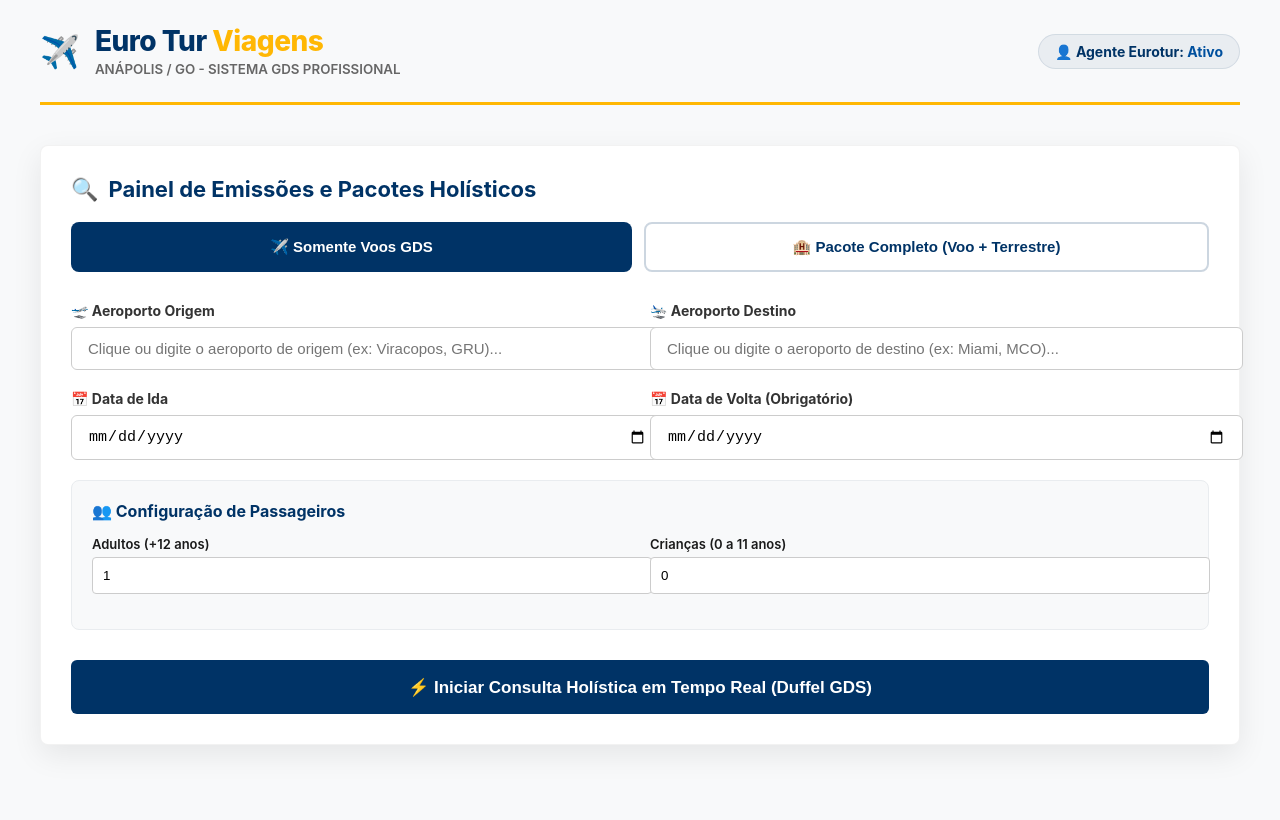
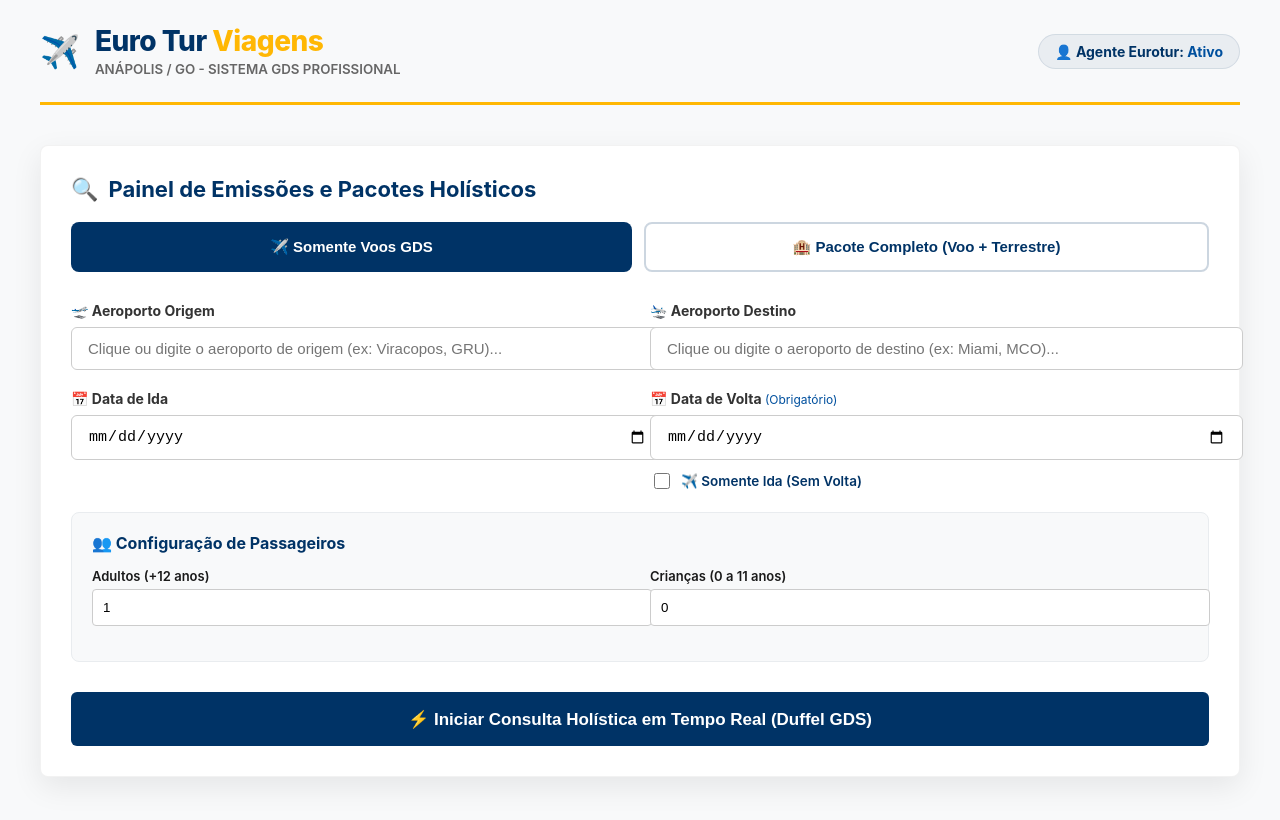
Before and after one commit to geovanny3456545-cell/agencia-turismo-app, a Next.js app: page / in a window 1280 px wide. Shown: the top 820 px of the page. Built offline with nearby package versions, Linux system fonts and the light colour scheme.

Commit message:
feat: make return date optional and add isOneWay (somente ida) checkbox option right below it

```diff
--- a/src/app/page.js
+++ b/src/app/page.js
@@ -23,6 +23,7 @@ export default function Dashboard() {
   const [destination, setDestination] = useState('');
   const [departureDate, setDepartureDate] = useState('');
   const [returnDate, setReturnDate] = useState('');
+  const [isOneWay, setIsOneWay] = useState(false);
   const [adults, setAdults] = useState(1);
   const [children, setChildren] = useState(0);
   const [childAges, setChildAges] = useState([]);
@@ -147,7 +148,7 @@ export default function Dashboard() {
           origin,
           destination,
           departureDate,
-          returnDate: returnDate || null,
+          returnDate: isOneWay ? null : (returnDate || null),
           adults,
           children
         })
@@ -528,17 +529,40 @@ export default function Dashboard() {
               />
             </div>
             <div>
-              <label style={{ display: 'block', marginBottom: '8px', fontWeight: 'bold', fontSize: '14px', color: '#333' }}>
-                📅 Data de Volta (Obrigatório) {returnDate && <span style={{color: 'var(--secondary-color)', fontSize: '12px'}}>({getWeekdayName(returnDate)})</span>}
+              <label style={{ display: 'block', marginBottom: '8px', fontWeight: 'bold', fontSize: '14px', color: isOneWay ? '#999' : '#333' }}>
+                📅 Data de Volta {!isOneWay && <span style={{color: 'var(--secondary-color)', fontSize: '12px', fontWeight: 'normal'}}>(Obrigatório)</span>} {returnDate && <span style={{color: 'var(--secondary-color)', fontSize: '12px'}}>({getWeekdayName(returnDate)})</span>}
               </label>
               <input
                 type="date"
-                required
-                value={returnDate}
+                required={!isOneWay}
+                disabled={isOneWay}
+                value={isOneWay ? '' : returnDate}
                 min={departureDate || new Date().toISOString().split('T')[0]}
                 onChange={(e) => setReturnDate(e.target.value)}
-                style={{ width: '100%', padding: '12px 16px', borderRadius: '6px', border: '1px solid #ccc', fontSize: '15px' }}
+                style={{
+                  width: '100%',
+                  padding: '12px 16px',
+                  borderRadius: '6px',
+                  border: '1px solid #ccc',
+                  fontSize: '15px',
+                  backgroundColor: isOneWay ? '#f5f5f5' : '#fff',
+                  cursor: isOneWay ? 'not-allowed' : 'default'
+                }}
               />
+              <label style={{ display: 'flex', alignItems: 'center', gap: '8px', marginTop: '10px', fontSize: '13.5px', fontWeight: '600', color: 'var(--primary-color)', cursor: 'pointer', userSelect: 'none' }}>
+                <input
+                  type="checkbox"
+                  checked={isOneWay}
+                  onChange={(e) => {
+                    setIsOneWay(e.target.checked);
+                    if (e.target.checked) {
+                      setReturnDate('');
+                    }
+                  }}
+                  style={{ width: '16px', height: '16px', accentColor: 'var(--primary-color)' }}
+                />
+                <span>✈️ Somente Ida (Sem Volta)</span>
+              </label>
             </div>
           </div>
 
```
